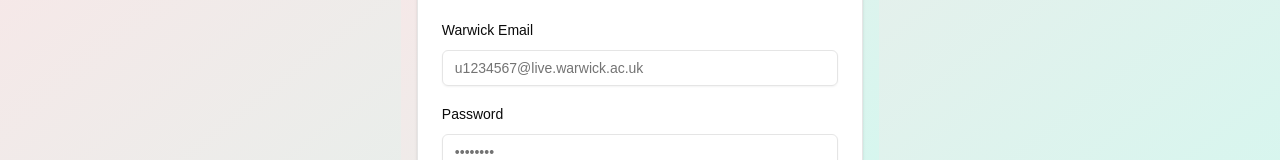
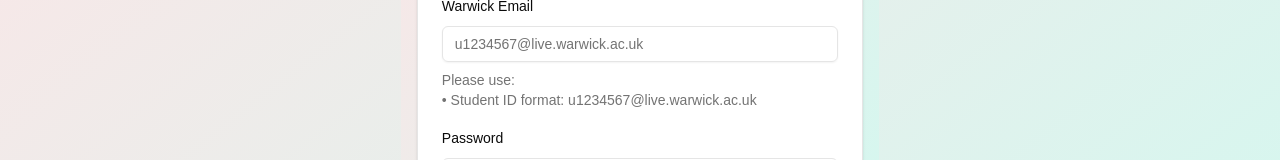
Before and after one commit to Osireg17/Warwick-Tinder, a Next.js app in the folder client/: page /auth/signin in a window 1280 px wide. Shown: the part 374-534 px from the top of the page. Built offline with nearby package versions, Linux system fonts and the light colour scheme; no server answers.

Commit message:
Add guidance for Student ID format in registration and sign-in forms

```diff
--- a/client/app/auth/register/page.tsx
+++ b/client/app/auth/register/page.tsx
@@ -148,6 +148,11 @@
                                         />
                                     </FormControl>
                                     <FormMessage />
+                                    <p className="text-sm text-muted-foreground mt-1">
+                                        Please use:
+                                        <br />
+                                        • Student ID format: u1234567@live.warwick.ac.uk
+                                    </p>
                                 </FormItem>
                             )}
                         />
--- a/client/app/auth/signin/page.tsx
+++ b/client/app/auth/signin/page.tsx
@@ -116,6 +116,11 @@
                                             />
                                         </FormControl>
                                         <FormMessage />
+                                        <p className="text-sm text-muted-foreground mt-1">
+                                            Please use:
+                                            <br />
+                                            • Student ID format: u1234567@live.warwick.ac.uk
+                                        </p>
                                     </FormItem>
                                 )}
                             />
```
